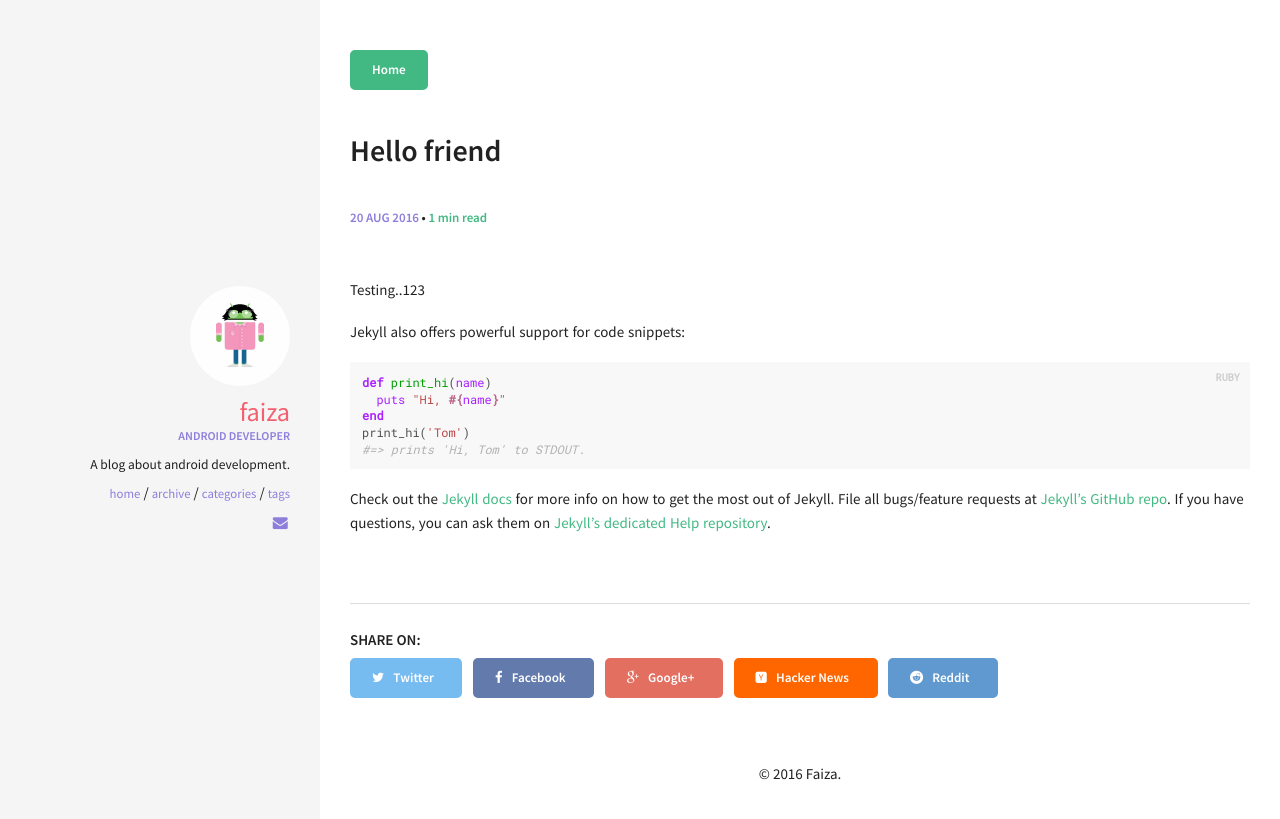
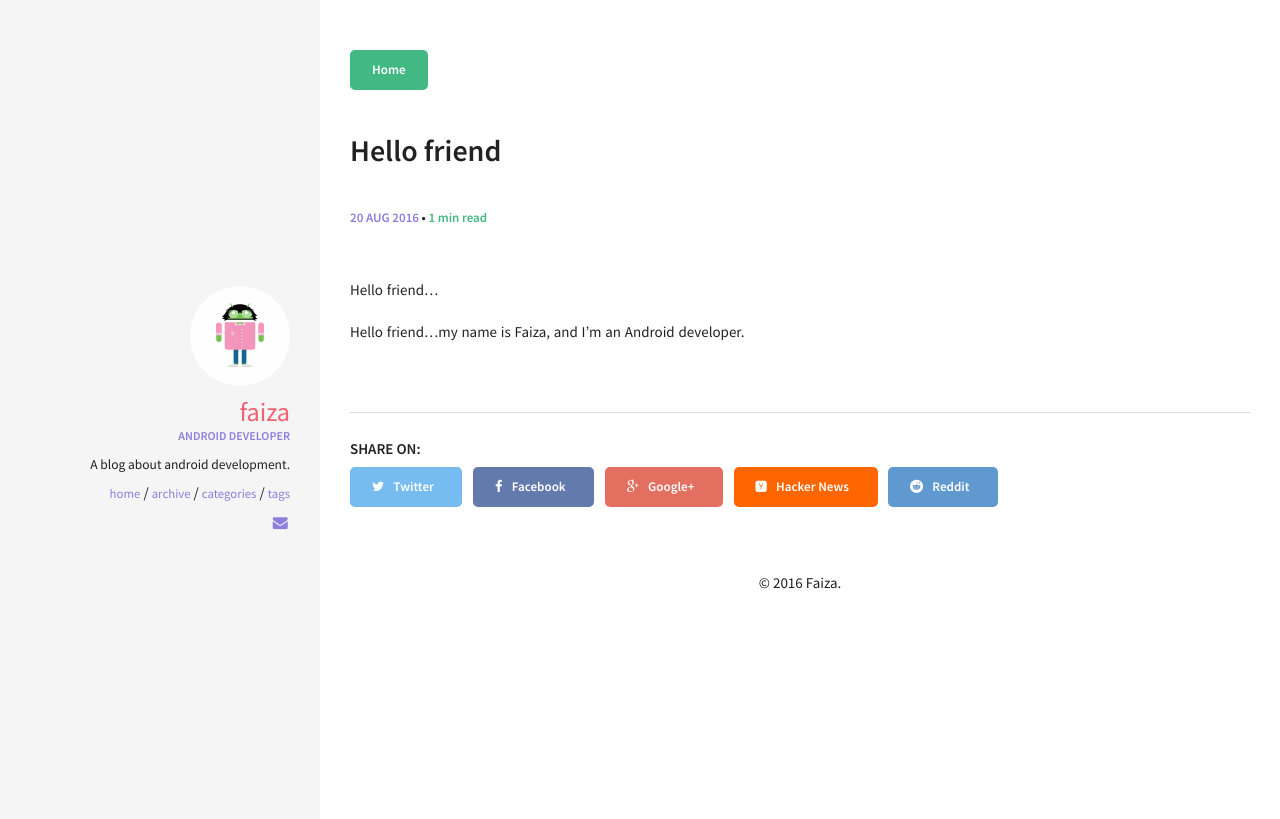
Before and after one commit to fizzyisdizzy/fizzyisdizzy.github.io, a Jekyll site: the page built from _posts/2016-08-20-hello-friend.md, in a window 1280 px wide. Shown: the top 819 px of the page. Built offline with Jekyll 4.4.1, drawn with Linux system fonts in a browser that asks for light colours.

Commit message:
changed first post

```diff
--- a/_posts/2016-08-20-hello-friend.md
+++ b/_posts/2016-08-20-hello-friend.md
@@ -5,22 +5,8 @@ date:   2016-08-20 17:15:19
 categories: [tutorial]
 comments: true
 ---
-Testing..123
+Hello friend...
 
 <!--more-->
 
-Jekyll also offers powerful support for code snippets:
-
-{% highlight ruby %}
-def print_hi(name)
-  puts "Hi, #{name}"
-end
-print_hi('Tom')
-#=> prints 'Hi, Tom' to STDOUT.
-{% endhighlight %}
-
-Check out the [Jekyll docs][jekyll] for more info on how to get the most out of Jekyll. File all bugs/feature requests at [Jekyll’s GitHub repo][jekyll-gh]. If you have questions, you can ask them on [Jekyll’s dedicated Help repository][jekyll-help].
-
-[jekyll]:      http://jekyllrb.com
-[jekyll-gh]:   https://github.com/jekyll/jekyll
-[jekyll-help]: https://github.com/jekyll/jekyll-help
+Hello friend...my name is Faiza, and I'm an Android developer.
```
